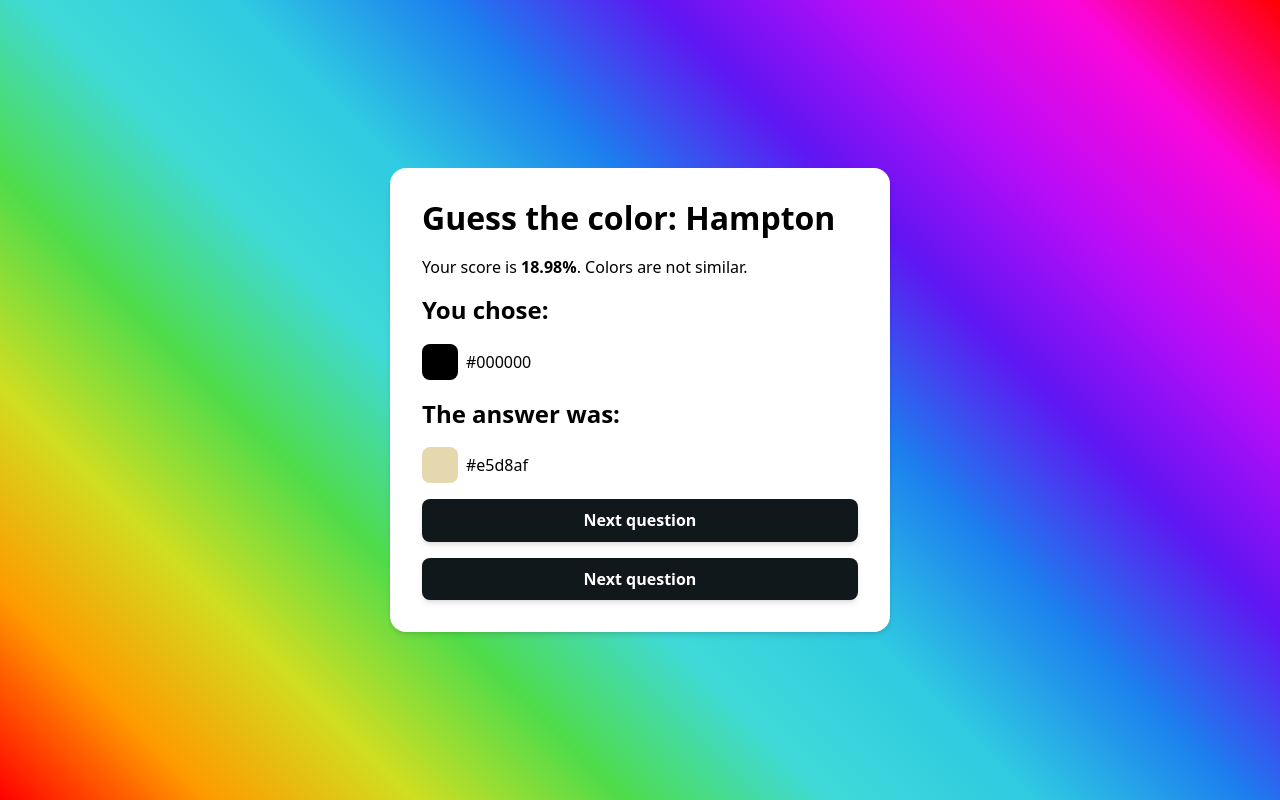
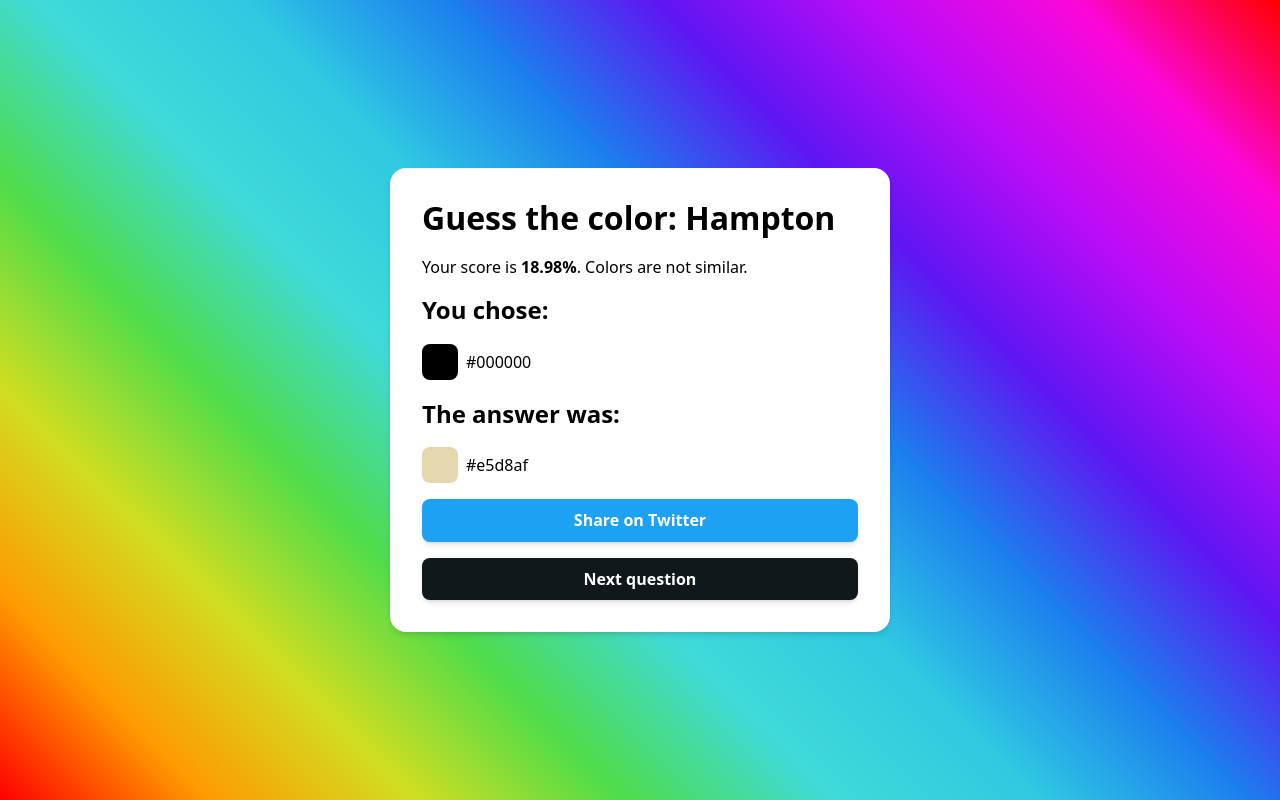
Before and after one commit to TimonVS/color-guessr, a React (Vite) app: page / in a window 1280 px wide. Both pictures are taken after a click on the button "Submit guess". Built offline with nearby package versions, Linux system fonts and the light colour scheme.

Commit message:
Add Twitter share button

```diff
--- a/src/app.tsx
+++ b/src/app.tsx
@@ -1,5 +1,7 @@
 import { useState } from 'preact/hooks';
 import { HexColorPicker } from 'react-colorful';
+import { Button, TwitterShareButton } from './button';
+import { ColorSwatch } from './color-swatch';
 import { deltaE2000, hex2rgb, rgb2lab } from './color-utils';
 import { colors } from './colors';
 import { randomInt } from './utils';
@@ -44,15 +46,16 @@ export function App() {
 
           <ColorSwatch color={colorHex} />
 
-          <Button
+          <TwitterShareButton
+            text={`I scored ${formattedScore} for the color: ${colorName} on https://colorguessr.pages.dev #ColorGuessr`}
             onClick={() => {
               setSubmitted(false);
               setGuess('#000000');
               randomizeColor();
             }}
           >
-            Next question
-          </Button>
+            Share on Twitter
+          </TwitterShareButton>
 
           <Button
             onClick={() => {
@@ -77,19 +80,6 @@ function useRandomColor(): [colorHex: string, colorName: string, randomizeColor:
   return [...color, randomizeColor];
 }
 
-function Button(props: Omit<JSX.HTMLAttributes<HTMLButtonElement>, 'class'>) {
-  return <button type="button" class="button" {...props} />;
-}
-
-function ColorSwatch({ color, ...props }: { color: string; class?: string }) {
-  return (
-    <div class="color-swatch" {...props}>
-      <div class="swatch" style={{ background: color }} />
-      <span class="swatch-label">{color}</span>
-    </div>
-  );
-}
-
 function resultStr(distance: number): string {
   switch (true) {
     case distance <= 1:
--- /dev/null
+++ b/src/button.tsx
@@ -0,0 +1,24 @@
+import { cx } from './utils';
+
+export function Button(props: JSX.HTMLAttributes<HTMLButtonElement>) {
+  return <button type="button" {...props} class={cx('button', props.class)} />;
+}
+
+export function LinkButton(props: JSX.HTMLAttributes<HTMLAnchorElement>) {
+  return <a {...props} class={cx('button', props.class)} />;
+}
+
+export function TwitterShareButton({
+  class: className,
+  text,
+  ...props
+}: JSX.HTMLAttributes<HTMLAnchorElement> & { text: string }) {
+  return (
+    <LinkButton
+      class={cx('button-twitter', className)}
+      href={`https://twitter.com/intent/tweet?text=${encodeURIComponent(text)}`}
+      target="_blank"
+      {...props}
+    />
+  );
+}
--- /dev/null
+++ b/src/color-swatch.tsx
@@ -0,0 +1,8 @@
+export function ColorSwatch({ color, ...props }: { color: string; class?: string }) {
+  return (
+    <div class="color-swatch" {...props}>
+      <div class="swatch" style={{ background: color }} />
+      <span class="swatch-label">{color}</span>
+    </div>
+  );
+}
--- a/src/main.css
+++ b/src/main.css
@@ -40,6 +40,7 @@ body {
 }
 
 .button {
+  display: inline-block;
   border: none;
   padding: 0.75rem 1rem;
   border-radius: 0.5rem;
@@ -51,6 +52,7 @@ body {
   background: #11181c;
   box-shadow: 0 4px 6px -1px rgb(0 0 0 / 0.1), 0 2px 4px -2px rgb(0 0 0 / 0.1);
   transition: opacity 0.2s;
+  text-decoration: none;
 }
 
 .button:hover {
@@ -59,6 +61,10 @@ body {
 
 .button:active {
   opacity: 0.8;
+}
+
+.button-twitter {
+  background: #1da1f2;
 }
 
 .color-swatch {
--- a/src/utils.ts
+++ b/src/utils.ts
@@ -3,3 +3,7 @@ export function randomInt(min: number, max: number): number {
   max = Math.floor(max);
   return Math.floor(Math.random() * (max - min) + min); // The maximum is exclusive and the minimum is inclusive
 }
+
+export function cx(...classes: (string | undefined)[]) {
+  return classes.filter(Boolean).join(' ');
+}
```
